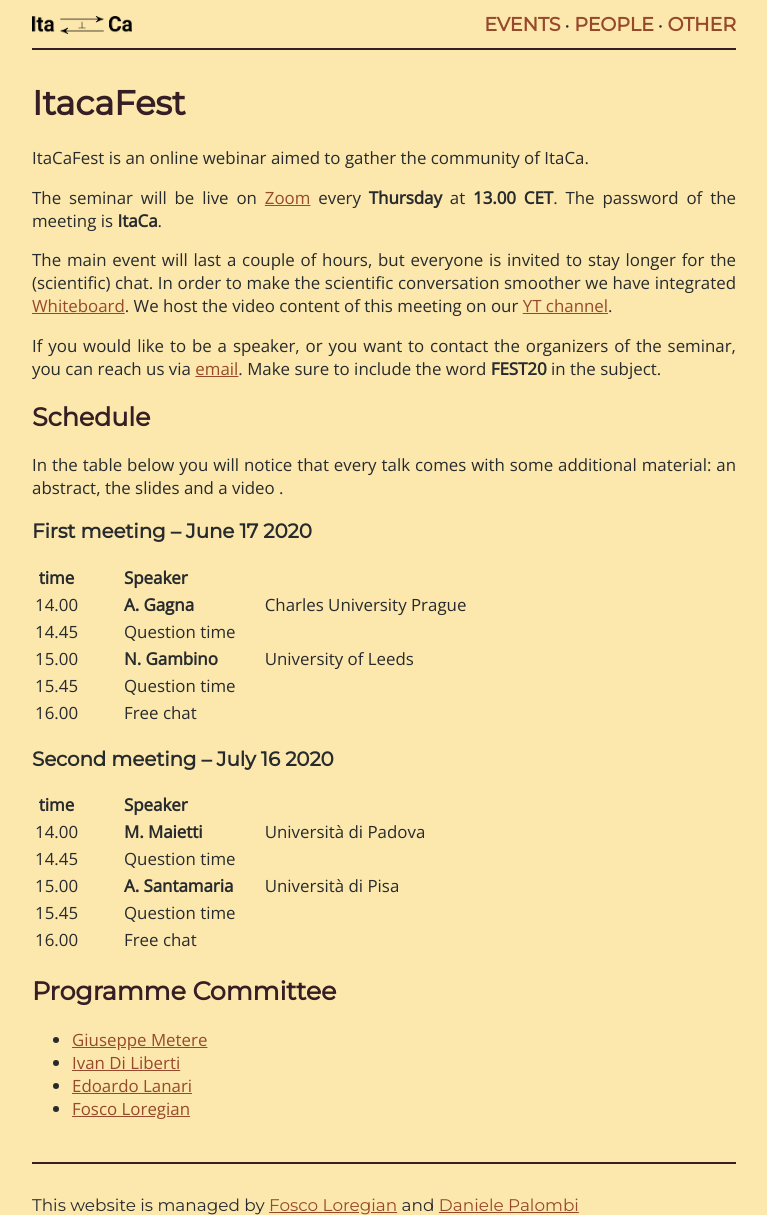
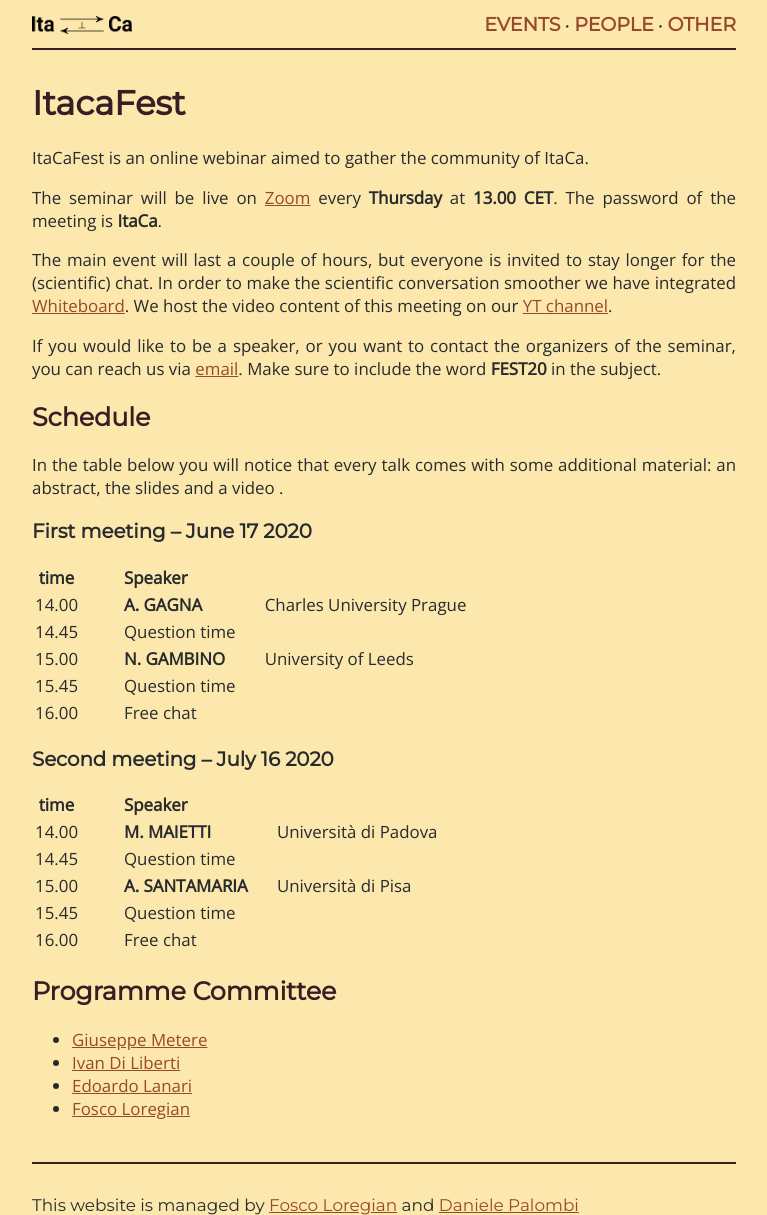
Before and after one commit to Progetto-ItaCa/Progetto-ItaCa.github.io, a Jekyll site: the page built from pages/fest.md, in a window 1280 px wide. Shown: the whole page, without its empty margins (256-1023 px from the left). Built offline with Jekyll 4.4.1, drawn with Linux system fonts in a browser that asks for light colours; our own code applies the rules of GitHub Pages for plain Markdown files.

```diff
--- a/pages/fest.md
+++ b/pages/fest.md
@@ -22,9 +22,9 @@ In the table below you will notice that every talk comes with some additional ma
 
 | time  ||||||  Speaker       ||||                           |
 |:-----:||||||----------------||||---------------------------|
-| 14.00 |||||| **A. Gagna**   |||| Charles University Prague |
+| 14.00 |||||| **A. GAGNA**   |||| Charles University Prague |
 | 14.45 |||||| Question time  ||||                           |
-| 15.00 |||||| **N. Gambino** |||| University of Leeds       |
+| 15.00 |||||| **N. GAMBINO** |||| University of Leeds       |
 | 15.45 |||||| Question time  ||||                           |
 | 16.00 |||||| Free chat      ||||                           |
 
@@ -32,9 +32,9 @@ In the table below you will notice that every talk comes with some additional ma
 
 | time  ||||||  Speaker          ||||                      |
 |:-----:||||||-------------------||||----------------------|
-| 14.00 |||||| **M. Maietti**	   |||| Università di Padova |
+| 14.00 |||||| **M. MAIETTI**	   |||| Università di Padova |
 | 14.45 |||||| Question time     ||||                      |
-| 15.00 |||||| **A. Santamaria** |||| Università di Pisa   |
+| 15.00 |||||| **A. SANTAMARIA** |||| Università di Pisa   |
 | 15.45 |||||| Question time     ||||                      |
 | 16.00 |||||| Free chat         ||||                      |
 
```
